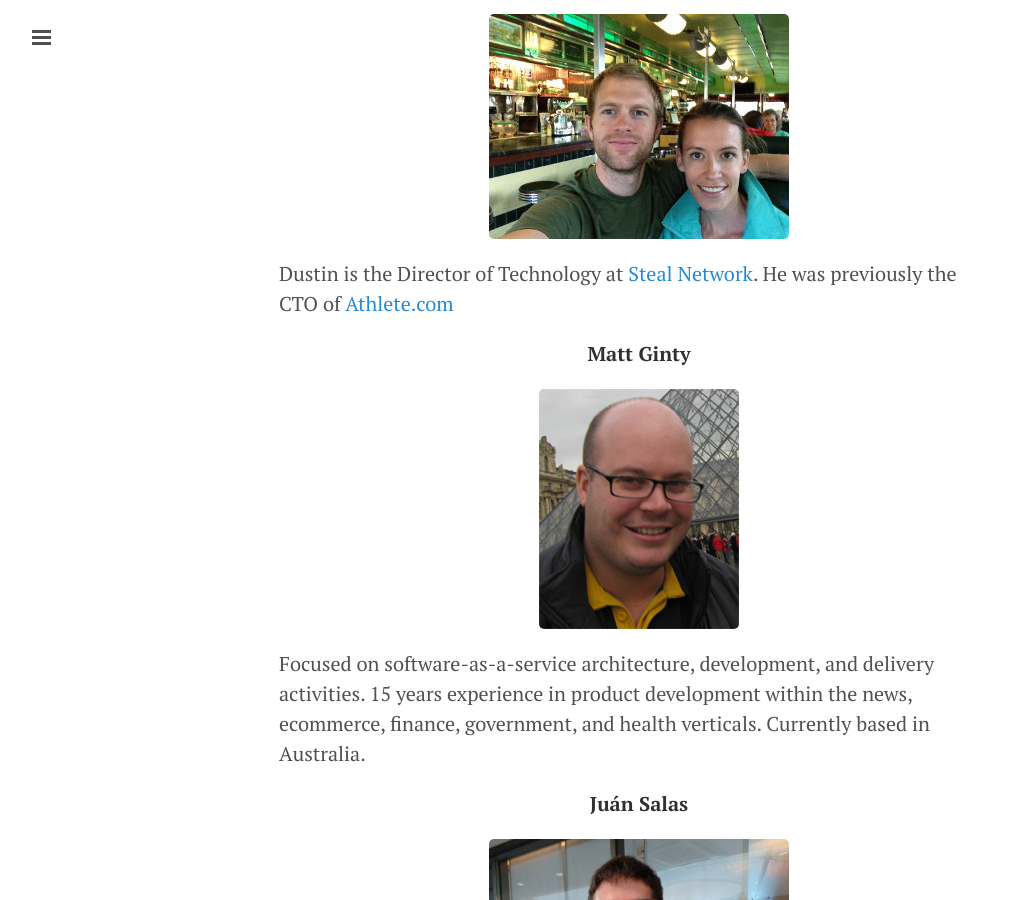
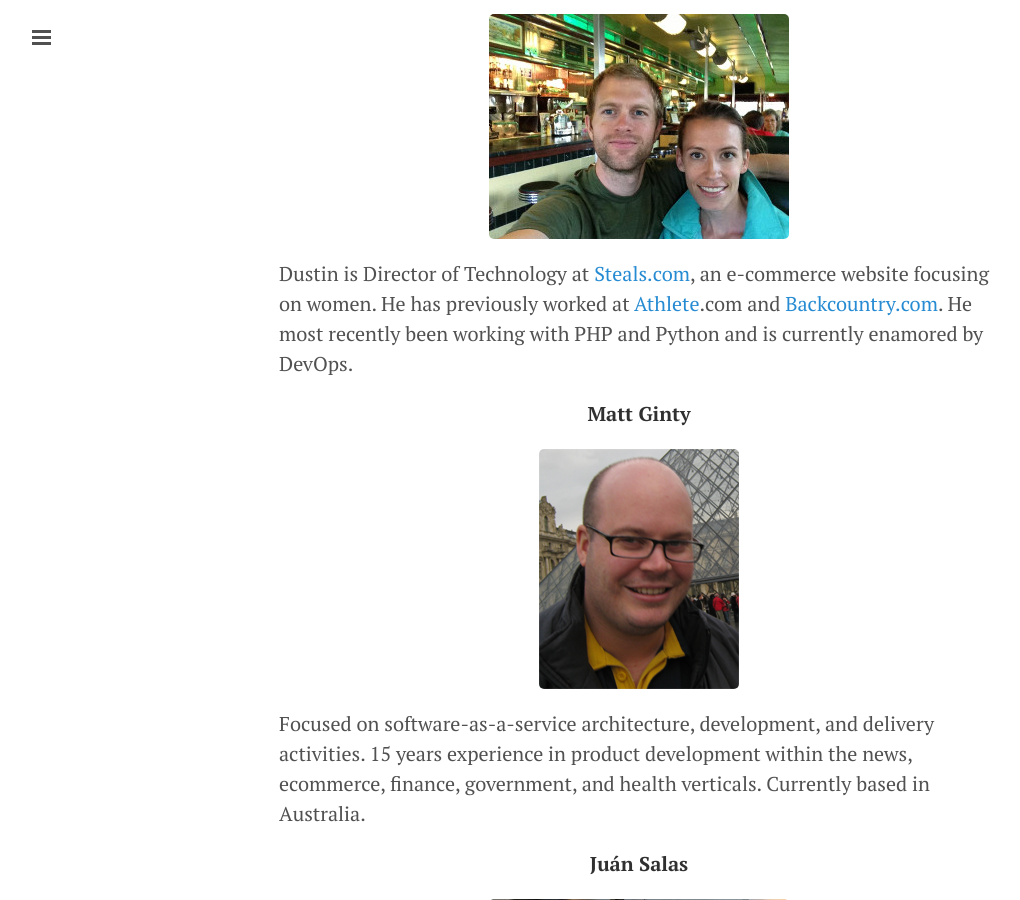
Before and after one commit to mcne65/rmotr.github.io, a Jekyll site: the page built from _posts/2015-03-10-introducing-demo-day.md, in a window 1280 px wide and 900 px high, scrolled down 2849 px. Shown: the whole window, without its empty margins (1-1021 px from the left). Built offline with Jekyll 4.4.1, drawn with Linux system fonts in a browser that asks for light colours; Markdown is read by kramdown in place of the engine named in the settings.

Commit message:
Dustin's bio

```diff
--- a/_posts/2015-03-10-introducing-demo-day.md
+++ b/_posts/2015-03-10-introducing-demo-day.md
@@ -47,7 +47,7 @@ We're incredibly happy about the people involved for this Demo Day. Every single
 
 <img src="/public/imgs/demoday-jury/dustin.jpg" alt="Dustin" style="margin: 0 auto;">
 
-Dustin is the Director of Technology at [Steal Network](http://www.stealnetwork.com). He was previously the CTO of [Athlete.com](https://www.athlete.com)
+Dustin is Director of Technology at [Steals.com](http://www.stealnetwork.com), an e-commerce website focusing on women. He has previously worked at [Athlete](https://www.athlete.com).com and [Backcountry.com](http://www.backcountry.com/). He most recently been working with PHP and Python and is currently enamored by DevOps.
 
 <p style="text-align:center"><strong>Matt Ginty</strong></p>
 
```
